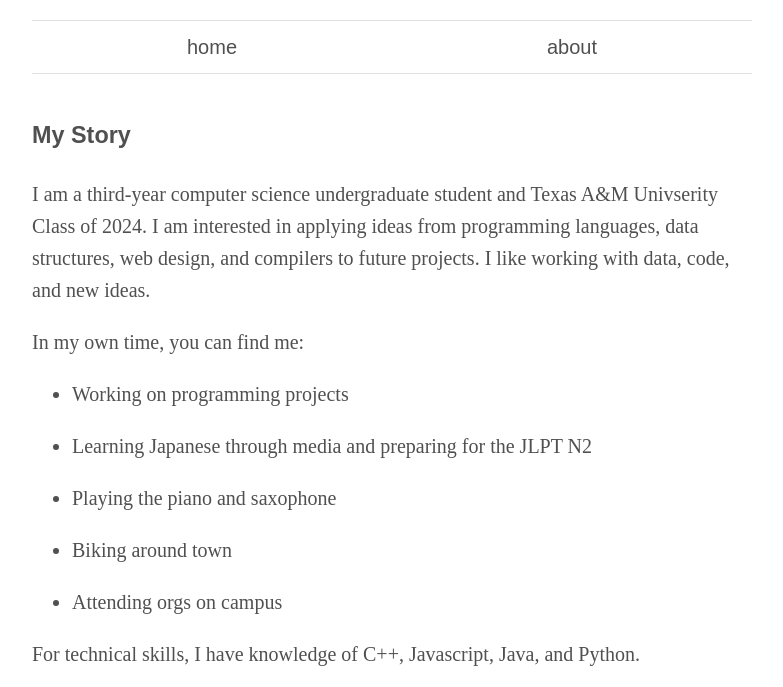
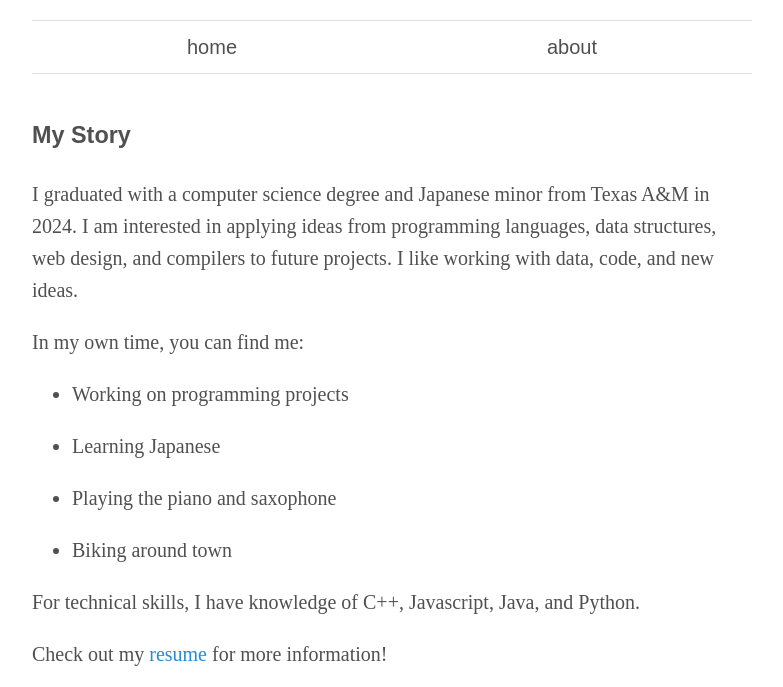
Before and after one commit to dhuang5561/dhuang5561.github.io, a plain HTML site: page about.html in a window 1280 px wide. Shown: the top 687 px of the page, without its empty margins (248-1031 px from the left). Drawn offline with Linux system fonts and the light colour scheme; a web font is replaced by a local one.

Commit message:
Update about.html

```diff
--- a/about.html
+++ b/about.html
@@ -22,16 +22,15 @@
   <hr>
   <main>
     <h3 id="hello">My Story</h3>
-    <p>I am a third-year computer science undergraduate student and Texas A&M Univserity Class of 2024.
+    <p>I graduated with a computer science degree and Japanese minor from Texas A&M in 2024.
     I am interested in applying ideas from programming languages, data structures, web design, and
     compilers to future projects. I like working with data, code, and new ideas.
     <p>In my own time, you can find me:</p>
     <ul>
     <li>Working on programming projects</a></li>
-    <li>Learning Japanese through media and preparing for the JLPT N2</li>
+    <li>Learning Japanese</li>
     <li>Playing the piano and saxophone</li>
     <li>Biking around town</li>
-    <li>Attending orgs on campus</a></li>
     </ul>
     <p>For technical skills, I have knowledge of C++, Javascript, Java, and Python.</p>
     <p>Check out my <a href="https://ulidtsoa01.github.io/DanielHuangResume.pdf">resume</a> for more information!</p>
```
